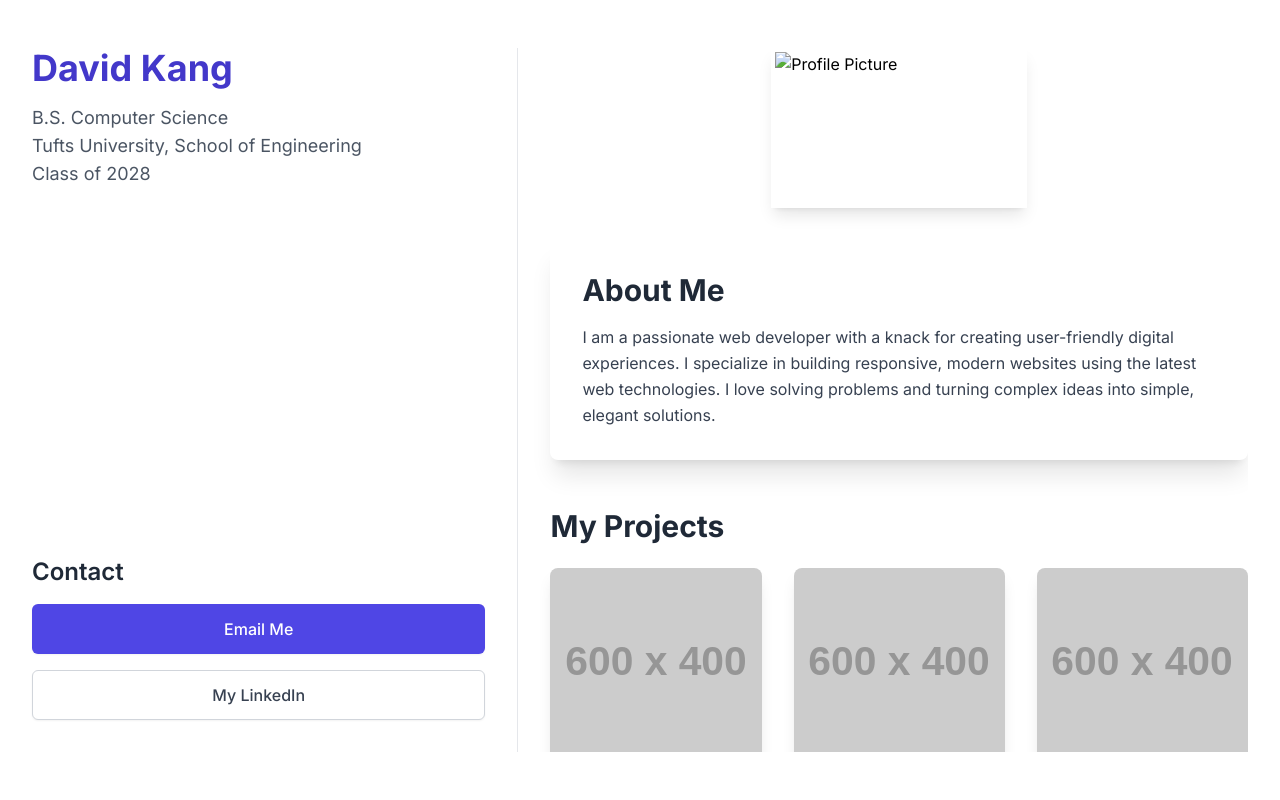
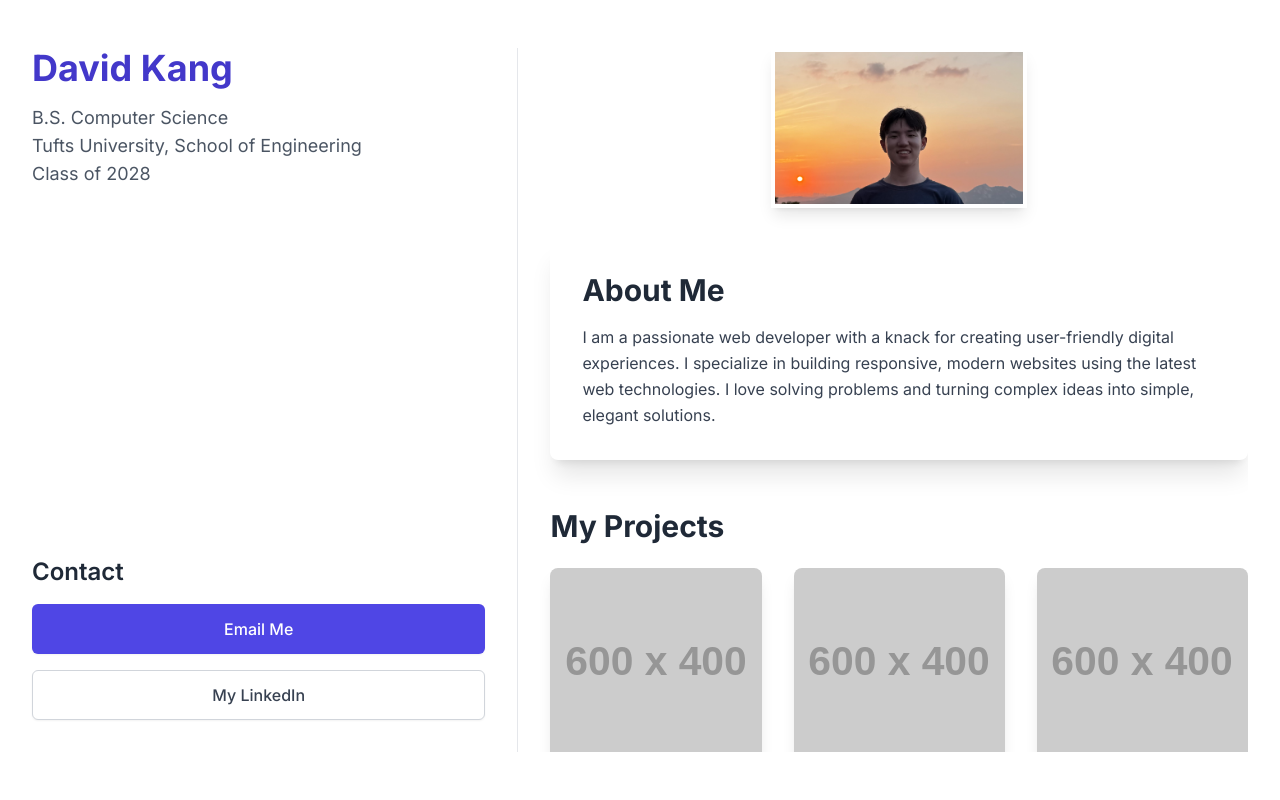
Before and after one commit to DKang7/DKang7.github.io, a plain HTML site: page index.html in a window 1280 px wide. Drawn offline with nearby package versions, Linux system fonts and the light colour scheme; placeholder pictures from the web are drawn by us.

Commit message:
Remove HEIC profile picture and update to JPEG

```diff
--- a/index.html
+++ b/index.html
@@ -41,7 +41,7 @@
             <!-- Profile Picture -->
             <div class="flex justify-center mb-8">
                 <div class="relative w-64 h-40 overflow-hidden border-4 border-white shadow-lg transform transition duration-300 hover:scale-105">
-                    <img src="IMG_6531.HEIC" alt="Profile Picture" class="w-full h-full object-cover">
+                    <img src="IMG_6531.jpeg" alt="Profile Picture" class="w-full h-full object-cover">
                 </div>
             </div>
             <!-- About Me Section -->
```
Also changed, not shown: 1 other file.
